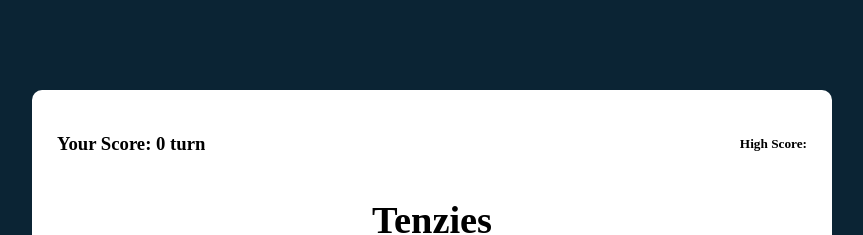
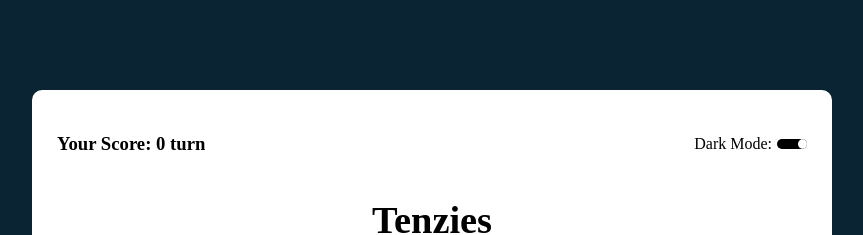
Before and after one commit to skarki-afk/tenzies, a React (Create React App) app: page / in a window 1280 px wide. Shown: the top 235 px of the page, without its empty margins (208-1071 px from the left). Built offline with nearby package versions, Linux system fonts and the light colour scheme.

Commit message:
dark mode added

```diff
--- a/src/App.js
+++ b/src/App.js
@@ -24,6 +24,7 @@ const App =()=>{
   const [tenzies,setTenzies] = React.useState(false)
   const [score,setScore] = React.useState(0)
   const [highScore,setHighScore]= React.useState([])
+  const [dark,setDark] = React.useState(false)
 
 
 
@@ -34,7 +35,7 @@ const App =()=>{
     if(allHeld && allValue){
       setTenzies(true)
       console.log(score)
-      highScore.push(score)
+      // highScore.push(score)
     }else{
       setTenzies(false)
     }
@@ -53,16 +54,16 @@ const App =()=>{
   // },
   // [dice])
 
-  React.useEffect (()=>{
-    const scores = JSON.parse(localStorage.getItem("scores"))
-    if(scores){
-      setHighScore(scores)
-    }
-  },[])
+  // React.useEffect (()=>{
+  //   const scores = JSON.parse(localStorage.getItem("scores"))
+  //   if(scores){
+  //     setHighScore(scores)
+  //   }
+  // },[])
 
-  React.useEffect (()=>{
-    localStorage.setItem("scores",JSON.stringify(highScore))
-    },[highScore])
+  // React.useEffect (()=>{
+  //   localStorage.setItem("scores",JSON.stringify(highScore))
+  //   },[highScore])
 
   const holdDice =(id)=>{
     setDice(prevDice => prevDice.map(die=>
@@ -80,7 +81,8 @@ const App =()=>{
        isHeld = {die.isHeld}
        value = {die.value}
       id={die.id}
-      onClick={()=>holdDice(die.id)}/>
+      onClick={()=>holdDice(die.id)}
+      dark={dark}/>
 
   )
 
@@ -108,13 +110,27 @@ const App =()=>{
     // <h5>High Score:{highScoreNum}{highScoreNum > 1? "turns":"turn"}</h5>
   // console.log(highScore)
     // console.log(typeof highScore)
+    const styles = {
+      backgroundColor: dark? "white" : "black"
+    }
+    const toggleBallStyle ={
+      backgroundColor: dark? "black" : "white"
+    }
 
+    const darkMode =()=>{
+      setDark(prevDark=>!prevDark)
+    }
   return(
       <div className="main">
-        <div className="app-body">
+        <div className={dark? "dark" : "app-body" }>
           <div className="navbar">
             <h3>Your Score: {score} {score>1?"turns":"turn"}</h3>
-            <h5>High Score: </h5>
+            <div className="toggle-btn">
+              <span>Dark Mode:</span>
+              <span className="toggle" onClick={darkMode} style={styles}>
+                <span className={dark? "toggle-ball-left":"toggle-ball-right"} style={toggleBallStyle}></span>
+              </span>
+            </div>
           </div>
           <h2>Tenzies</h2>
           <p>{tenzies? "You Won!!!":"Roll until all dice are same. Click each die to freeze it at its current value between rolls."}</p>
--- a/src/Dice.js
+++ b/src/Dice.js
@@ -2,7 +2,7 @@ import React from "react";
 
 const Dice =(props)=>{
     const styles = {
-        backgroundColor: props.isHeld? "#59E391":"#dad8d8"
+        backgroundColor:  props.dark ? props.isHeld? "#4c5aff":"black" : props.isHeld? "#59E391":"#dad8d8"
     }
     return (
         <main>
--- a/src/index.css
+++ b/src/index.css
@@ -24,6 +24,21 @@ body {
   flex-direction: column;
   justify-content: space-evenly;
   align-items: center;
+  /* color: white; */
+  /* position: relative;
+  top: 20px;
+  left: 220px; */
+}
+.dark {
+  background-color: rgba(34, 34, 34, 0.692);
+  height: 620px;
+  width: 800px;
+  border-radius: 10px;
+  display: flex;
+  flex-direction: column;
+  justify-content: space-evenly;
+  align-items: center;
+  color: white;
   /* position: relative;
   top: 20px;
   left: 220px; */
@@ -81,6 +96,42 @@ h4 {
   justify-content: space-between;
 }
 
+.toggle-btn {
+  display: flex;
+  align-items: center;
+}
+
+.toggle {
+  height: 10px;
+  width: 30px;
+  margin-left: 5px;
+  border-radius: 5px;
+  background-color: white;
+  position: relative;
+  cursor: pointer;
+}
+
+.toggle-ball-left {
+  height: 10px;
+  width: 10px;
+  border-radius: 50%;
+  background-color: black;
+  position: absolute;
+  /* cursor: pointer; */
+  left: -1px;
+  transition: all 0.3s ease-in;
+}
+
+.toggle-ball-right {
+  height: 10px;
+  width: 10px;
+  border-radius: 50%;
+  background-color: black;
+  position: absolute;
+  /* cursor: pointer; */
+  right: -1px;
+}
+
 @media only screen and (max-width: 800px) {
   .app-body {
     height: 500px;
@@ -119,8 +170,8 @@ h4 {
 
 @media only screen and (max-height: 650px) {
   .app-body {
-    height: 500px;
-    width: 500px;
+    height: 550px;
+    width: 550px;
   }
 
   .die {
```
